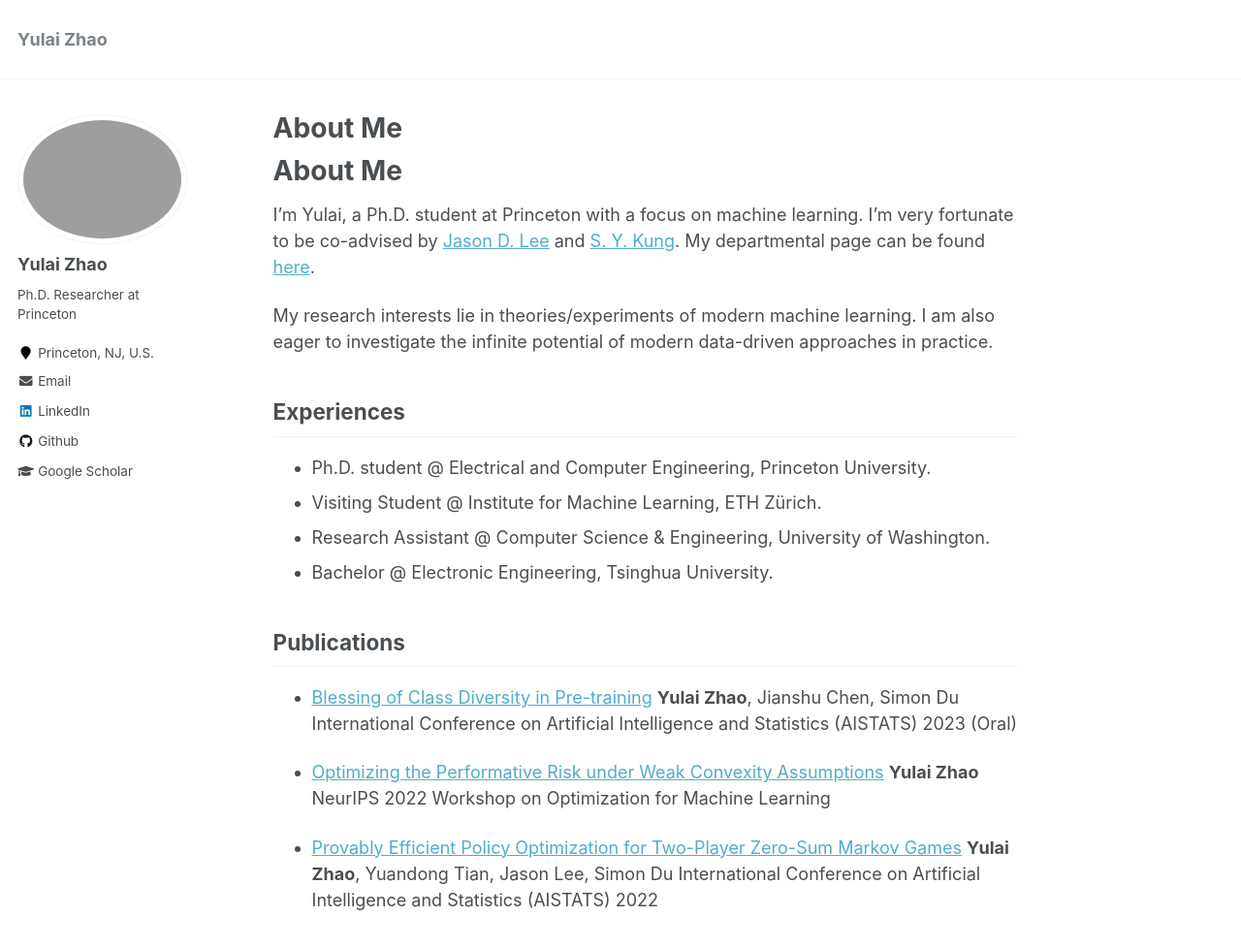
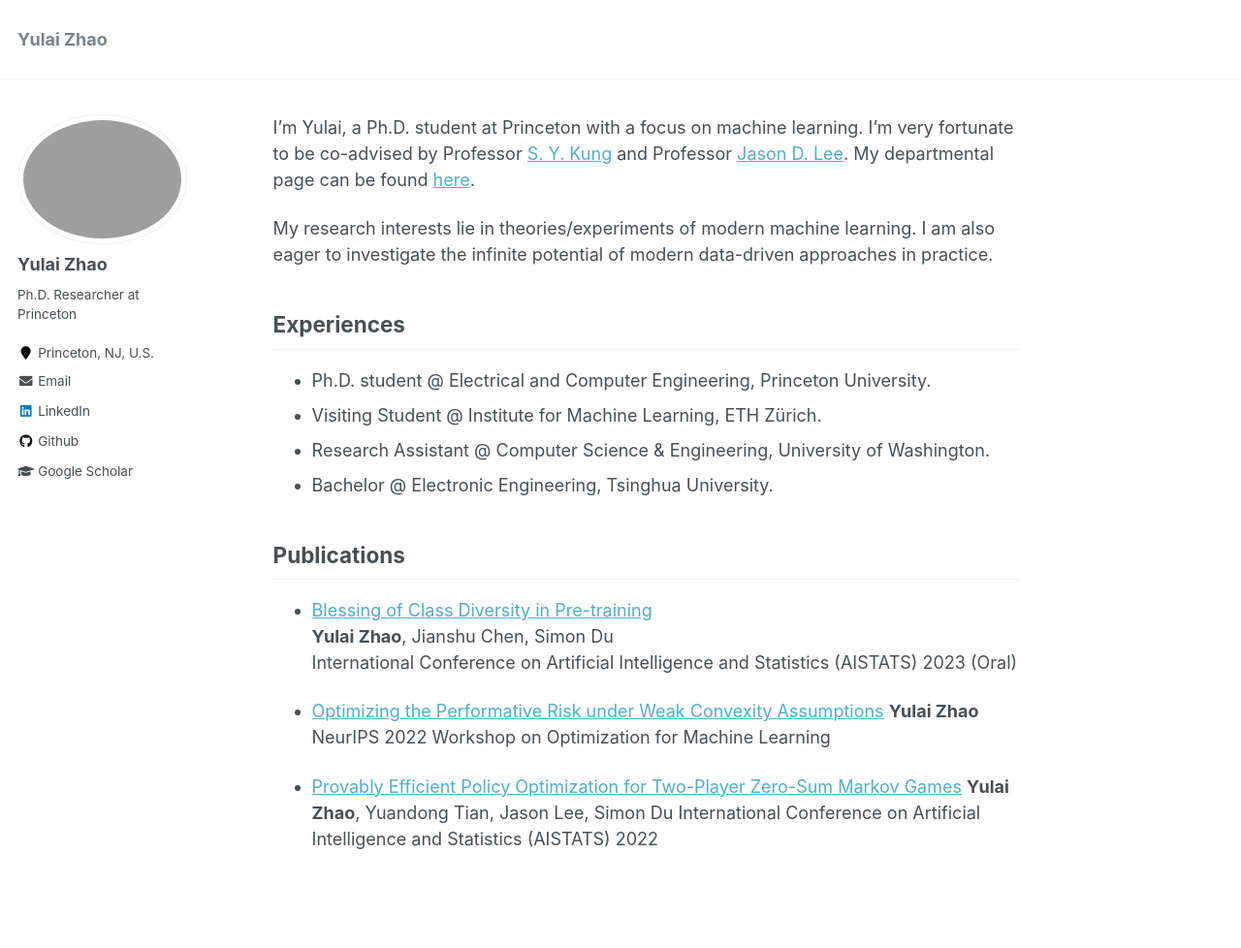
Before and after one commit to zhaoyl18/zhaoyl18.github.io, a Jekyll site: the page built from _pages/about.md, in a window 1280 px wide and 1127 px high. Shown: the top 978 px of the window at 97% size. Built offline with Jekyll 4.4.1, drawn with Linux system fonts in a browser that asks for light colours; our own code applies the rules of GitHub Pages for plain Markdown files.

Commit message:
Update about.md

```diff
--- a/_pages/about.md
+++ b/_pages/about.md
@@ -6,9 +6,9 @@ redirect_from:
   - /about/
   - /about.html
 ---
-# About Me
+<!-- # About Me -->
 
-I'm Yulai, a Ph.D. student at Princeton with a focus on machine learning. I'm very fortunate to be co-advised by [Jason D. Lee](https://jasondlee88.github.io/) and [S. Y. Kung](https://ece.princeton.edu/people/sun-yuan-kung). My departmental page can be found [here](https://ece.princeton.edu/people/yulai-zhao).
+I'm Yulai, a Ph.D. student at Princeton with a focus on machine learning. I'm very fortunate to be co-advised by Professor [S. Y. Kung](https://ece.princeton.edu/people/sun-yuan-kung) and Professor [Jason D. Lee](https://jasondlee88.github.io/). My departmental page can be found [here](https://ece.princeton.edu/people/yulai-zhao).
 
 My research interests lie in theories/experiments of modern machine learning. I am also eager to investigate the infinite potential of modern data-driven approaches in practice.
 <!-- I'm Yulai, a Ph.D. student at Princeton University. My research interests lie in theories/experiments of modern machine learning. I am also eager to apply modern data-driven approaches to practice. -->
```
